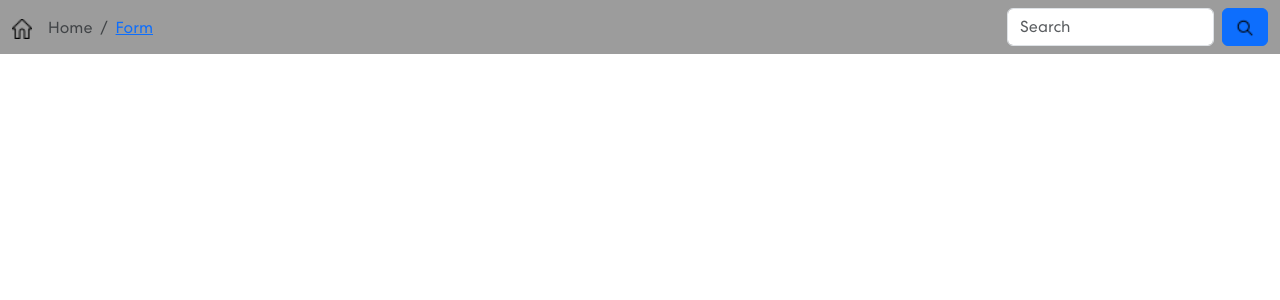
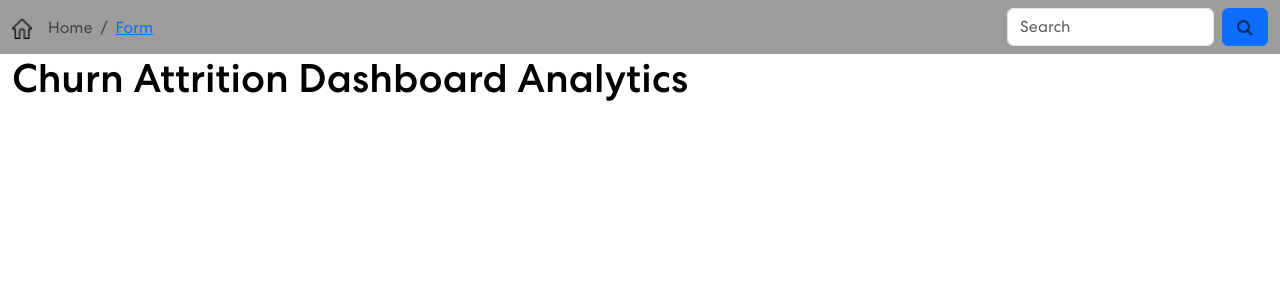
Before and after one commit to Puvan-git/churn-attrition, a React (Create React App) app in the folder churn-attrition/: page / in a window 1280 px wide. Shown: the top 300 px of the page. Built offline with nearby package versions, Linux system fonts and the light colour scheme.

Commit message:
graphcard planning
designs and frameworks yet to be confirmed

```diff
--- a/churn-attrition/src/App.css
+++ b/churn-attrition/src/App.css
@@ -126,6 +126,11 @@ p.danger {
   background-color: inherit;
 }
 
+/************ GraphCard ************/
+h1 {
+  margin: 10px 0;
+}
+
 /************ Sidebar ************/
 .sidebar {
   width: 40px;
--- a/churn-attrition/src/App.js
+++ b/churn-attrition/src/App.js
@@ -9,6 +9,7 @@ function App() {
   return (
     <div className='App'>
       <NavBar />
+      <GraphCard />
       {/* <SideBar />
       <HomePage />
       <GraphCard /> */}
--- a/churn-attrition/src/components/Graphcard.js
+++ b/churn-attrition/src/components/Graphcard.js
@@ -1,7 +1,10 @@
-import React from 'react'
+import React from 'react';
+import { Container } from 'react-bootstrap';
 
 export const GraphCard = () => {
     return (
-        <div>Graphcard</div>
+        <Container fluid>
+            <h1>Churn Attrition Dashboard Analytics</h1>
+        </Container>
     )
 }
--- a/churn-attrition/src/components/Navbar.js
+++ b/churn-attrition/src/components/Navbar.js
@@ -10,7 +10,10 @@ export const NavBar = () => {
     return (
         <Navbar expand="lg">
             <Container fluid>
-                <Navbar.Brand href="#home">
+                <Navbar.Brand href="#home"
+                onClick={() => {
+                    setActive('Home');
+                }}>
                     <img src={home} alt="logo" className="logo-img"></img>
                 </Navbar.Brand>
                 <Breadcrumb className="breadcrumb">
```
